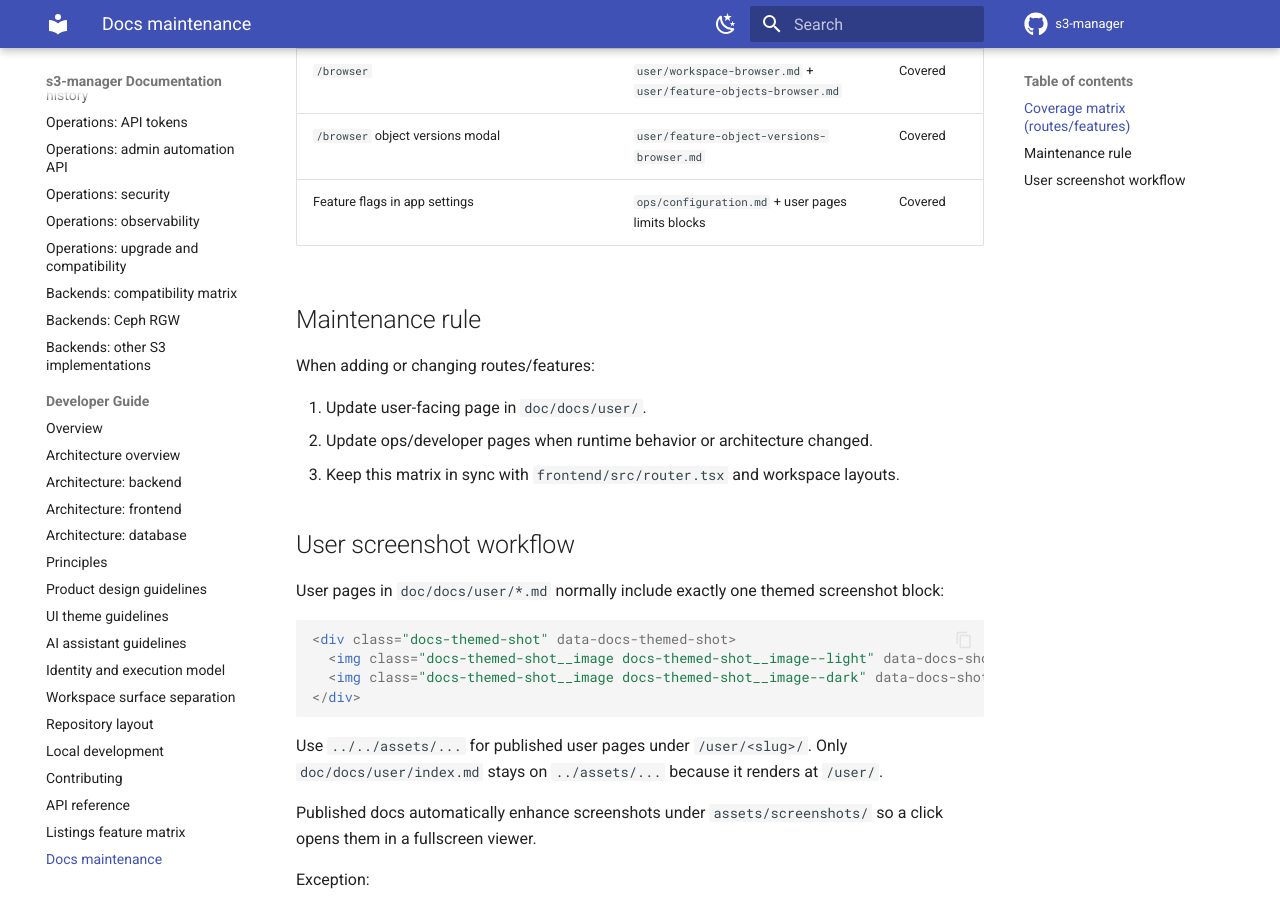
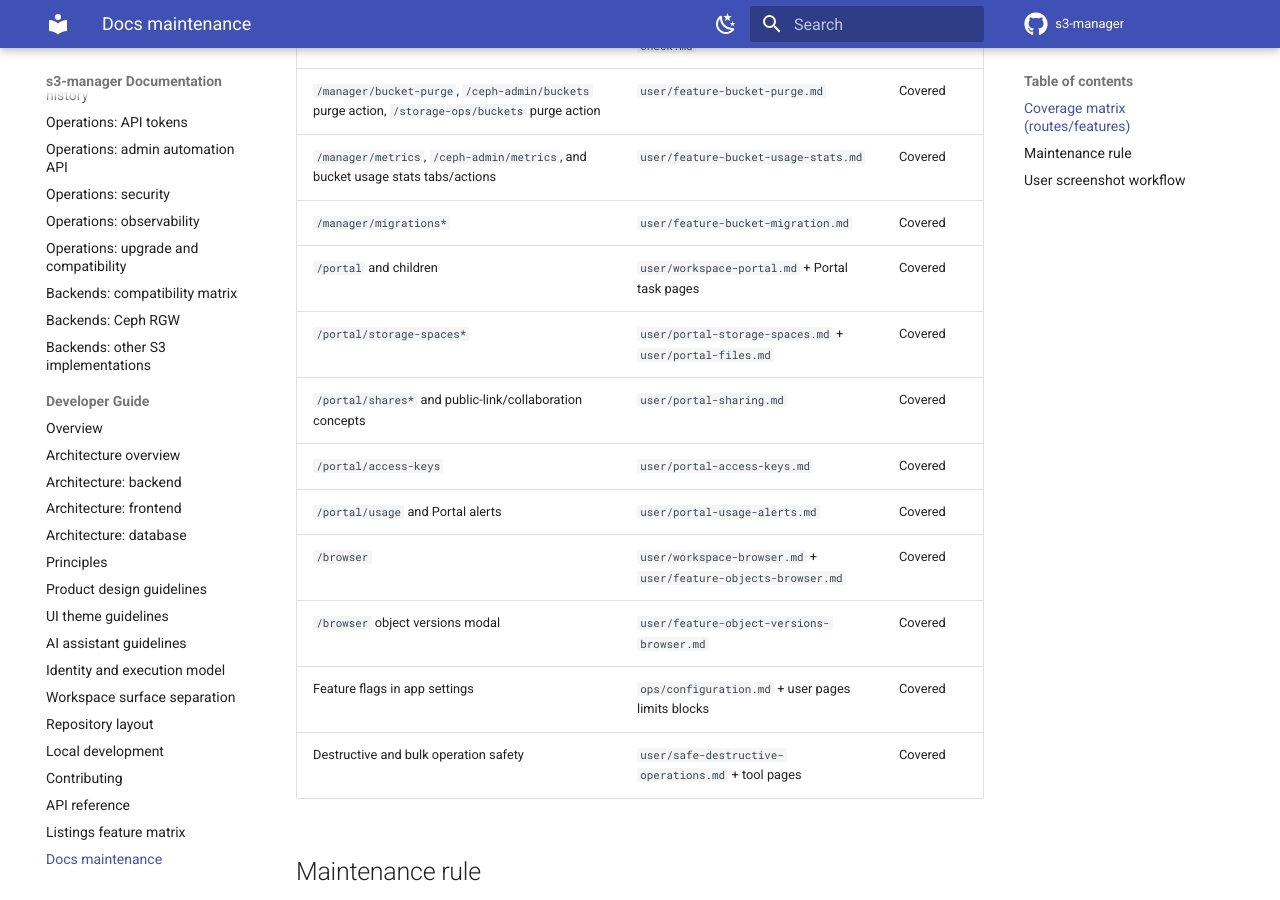
Before and after one commit to ksperis/s3-manager, an MkDocs documentation site: the page built from doc/docs/developer/docs-maintenance.md, in a window 1280 px wide and 900 px high, scrolled down 1706 px. Built offline with MkDocs 1.6.1 and Material for MkDocs 9.7.7, drawn with Linux system fonts in a browser that asks for light colours; comment, search, counter and statistics services are not loaded; some of the changed text lies outside the part shown.

Commit message:
docs(user): add glossary and navigation maintenance
Why:
Improve searchability and keep the documentation coverage map aligned with the new user journey pages.

What:
- Add a user glossary with synonym-friendly search tips.
- Link the glossary from the home, user index, Start Here, and MkDocs navigation.
- Update docs maintenance coverage for journeys, Portal task pages, and destructive-operation guidance.

Validation:
- python3 -m mkdocs build --strict --config-file doc/mkdocs.yml --site-dir /private/tmp/s3-manager-docs-p3-build
- npm --prefix frontend run docs:screenshots:check
- git diff --check

```diff
--- a/doc/docs/developer/docs-maintenance.md
+++ b/doc/docs/developer/docs-maintenance.md
@@ -6,6 +6,10 @@
 
 | Route / Feature | Target doc page | Status |
 |---|---|---|
+| First-run user orientation and workspace selection | `user/start-here.md` | Covered |
+| User/admin task journeys | `user/common-tasks-storage-user.md` + `user/common-tasks-storage-admin.md` | Covered |
+| Feature visibility and missing actions | `user/feature-availability.md` + `user/troubleshooting.md` | Covered |
+| Product vocabulary and search terms | `user/glossary.md` | Covered |
 | `/admin` dashboard and admin nav | `user/workspace-admin.md` | Covered |
 | `/admin/s3-accounts` | `user/workspace-admin.md` | Covered |
 | `/admin/s3-users` + keys page | `user/workspace-admin.md` | Covered |
@@ -32,10 +36,15 @@
 | `/manager/bucket-purge`, `/ceph-admin/buckets` purge action, `/storage-ops/buckets` purge action | `user/feature-bucket-purge.md` | Covered |
 | `/manager/metrics`, `/ceph-admin/metrics`, and bucket usage stats tabs/actions | `user/feature-bucket-usage-stats.md` | Covered |
 | `/manager/migrations*` | `user/feature-bucket-migration.md` | Covered |
-| `/portal` and children | `user/workspace-portal.md` | Covered |
+| `/portal` and children | `user/workspace-portal.md` + Portal task pages | Covered |
+| `/portal/storage-spaces*` | `user/portal-storage-spaces.md` + `user/portal-files.md` | Covered |
+| `/portal/shares*` and public-link/collaboration concepts | `user/portal-sharing.md` | Covered |
+| `/portal/access-keys` | `user/portal-access-keys.md` | Covered |
+| `/portal/usage` and Portal alerts | `user/portal-usage-alerts.md` | Covered |
 | `/browser` | `user/workspace-browser.md` + `user/feature-objects-browser.md` | Covered |
 | `/browser` object versions modal | `user/feature-object-versions-browser.md` | Covered |
 | Feature flags in app settings | `ops/configuration.md` + user pages limits blocks | Covered |
+| Destructive and bulk operation safety | `user/safe-destructive-operations.md` + tool pages | Covered |
 
 ## Maintenance rule
 
@@ -89,6 +98,9 @@
 3. Add one themed screenshot block to the new markdown page.
 4. Run the screenshot check script.
 
+If a new task page reuses an existing validated screenshot, document why that
+screenshot is the best visual anchor and still run the screenshot check script.
+
 If you update the gallery page:
 
 1. Add or update the required screenshot scenarios in `frontend/scripts/docs-screenshots/scenarios.ts`.
--- a/doc/mkdocs.yml
+++ b/doc/mkdocs.yml
@@ -69,6 +69,7 @@
       - Use cases (storage admin): user/use-cases-storage-admin.md
       - Use cases (storage user): user/use-cases-storage-user.md
       - Feature availability: user/feature-availability.md
+      - Glossary and search tips: user/glossary.md
       - "Workspace: Admin": user/workspace-admin.md
       - "Feature: Endpoint Status in Admin": user/feature-endpoint-status-admin.md
       - "Feature: Billing in Admin": user/feature-billing-admin.md
```
Also changed, not shown: doc/docs/index.md (+1 -0 lines), doc/docs/user/glossary.md (added, +51 -0 lines), doc/docs/user/index.md (+7 -2 lines), doc/docs/user/start-here.md (+1 -0 lines).
